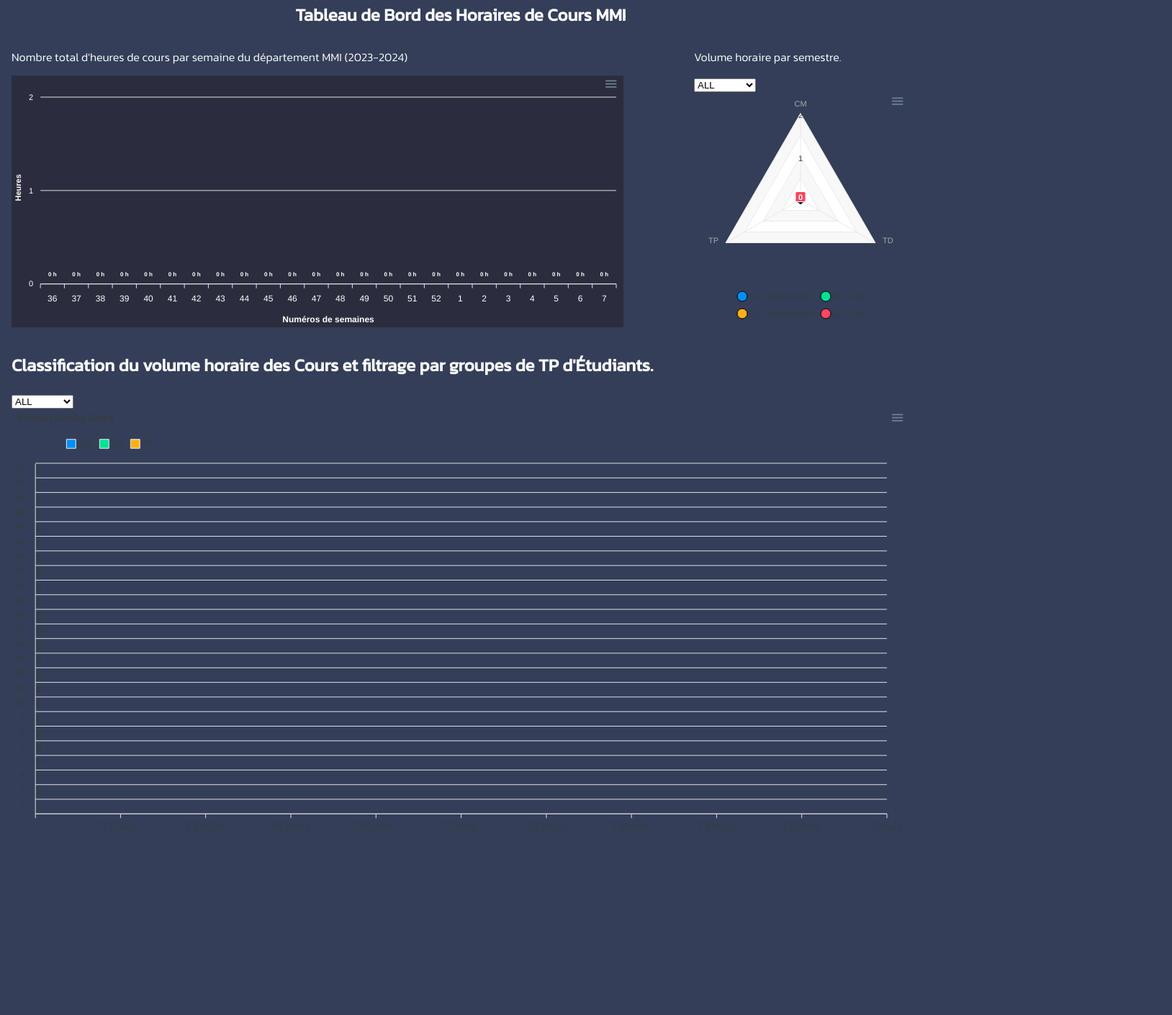
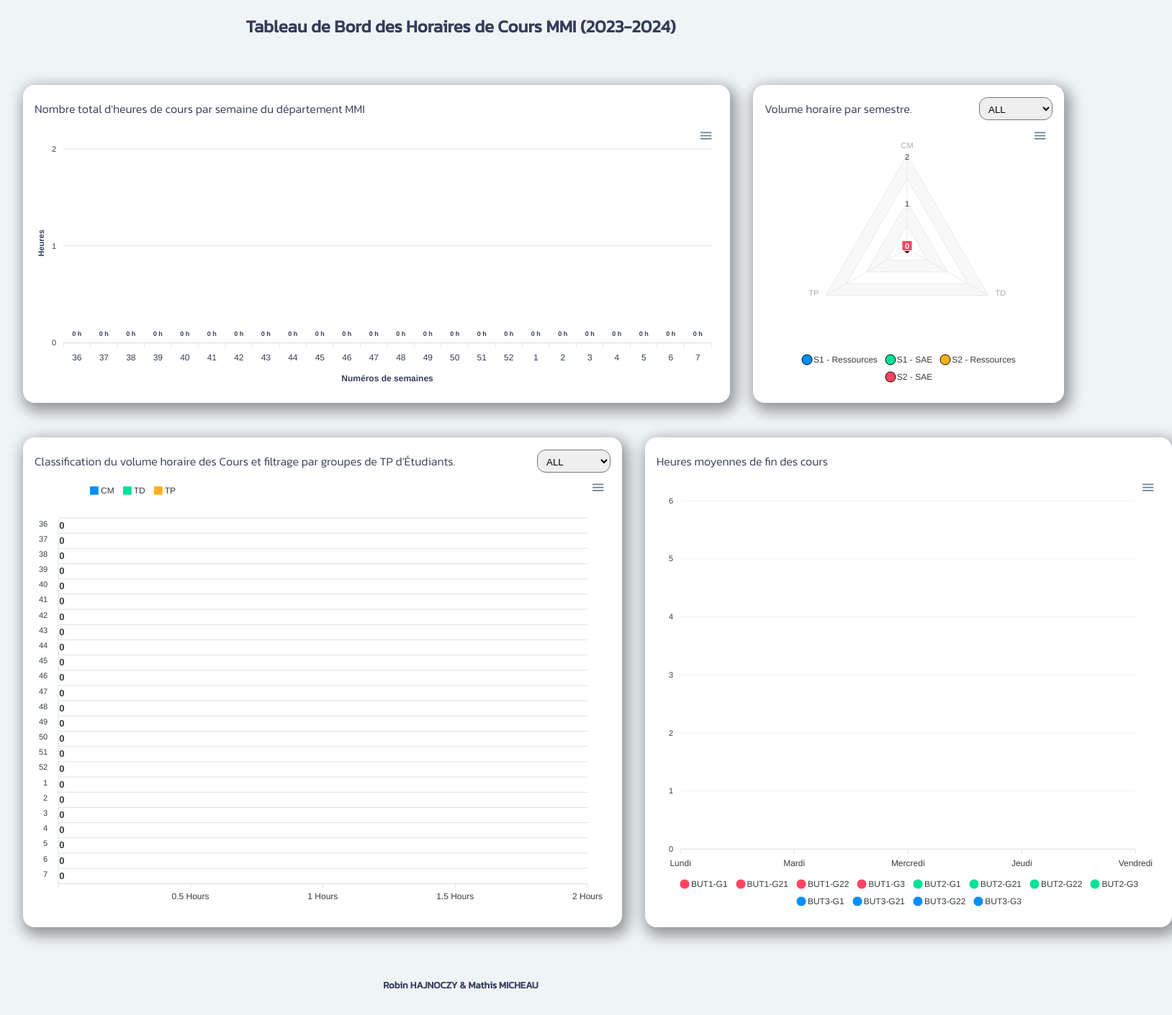
Before and after one commit to Robinho0413/SAE3.03-Sprint2, a website built with Vite: page index.html in a window 1280 px wide. Shown: the part 13-1424 px from the top of the page at 72% size, 1628 px wide, since content can reach past the window. Before the commit the page ends 1213 px from the top, so only its background shows below. Built offline with nearby package versions, Linux system fonts and the light colour scheme; files whose address does not match are found by name; what ical would draw is missing.

Commit message:
Dashboard Final

```diff
--- a/index.html
+++ b/index.html
@@ -11,14 +11,21 @@
 
 <body>
 
-  <h1 id="windowtp" class="title">Tableau de Bord des Horaires de Cours MMI</h1>
-
+  <h1 id="windowtp" class="title">Tableau de Bord des Horaires de Cours MMI (2023-2024)</h1>
+  <br>
+  </br>
+  <section class="container">
     <div class="container1">
+      <div class="bloc">
         <div name="Itération 1">
-      <h2 class="it__title">Nombre total d'heures de cours par semaine du département MMI (2023-2024)</h2>
+          <h2 class="it__title">Nombre total d'heures de cours par semaine du département MMI </h2>
           <div id="chart"></div>
         </div>
-    <div name="Itération 3">
+      </div>
+
+
+      <div class="bloc" name="Itération 3">
+        <div class="it3__title">
           <h2 class="it__title">Volume horaire par semestre.</h2>
           <select class="nav__groups" name="groups" id="select-it3">
             <option id="select-group-all" value="all">ALL</option>
@@ -38,17 +45,21 @@
             <option id="select-group-mmi3" value="BUT3-G22">BUT3-G22</option>
             <option id="select-group-mmi3" value="BUT3-G3">BUT3-G3</option>
           </select>
+        </div>
+
 
         <div id="chart3"></div>
 
       </div>
     </div>
 
-    <div name="Itération 2">
-      <h2>Classification du volume horaire des Cours et filtrage par groupes de TP d'Étudiants.</h2>
+    <div class="container2">
+      <div class="bloc" name="Itération 2">
+        <div class="it2__title">
+          <h2 class="it__title">Classification du volume horaire des Cours et filtrage par groupes de TP d'Étudiants.
+          </h2>
           <select class="nav__groups" name="groups" id="select-groups">
             <option id="select-group-all" value="all">ALL</option>
-
             <option id="select-group-mmi1" value="BUT1-G1">BUT1-G1</option>
             <option id="select-group-mmi1" value="BUT1-G21">BUT1-G21</option>
             <option id="select-group-mmi1" value="BUT1-G22">BUT1-G22</option>
@@ -64,10 +75,21 @@
             <option id="select-group-mmi3" value="BUT3-G22">BUT3-G22</option>
             <option id="select-group-mmi3" value="BUT3-G3">BUT3-G3</option>
           </select>
+        </div>
 
         <div id="chart2"></div>
 
       </div>
+      <div class="bloc">
+        <h2 class="it__title">Heures moyennes de fin des cours</h2>
+        <div class="chart4" id="chart4"></div>
+      </div>
+    </div>
+  </section>
+  <br>
+  </br>
+  <h5 class="credit">Robin HAJNOCZY & Mathis MICHEAU</h5>
+
 
 
 
--- a/js/model.js
+++ b/js/model.js
@@ -56,6 +56,13 @@ M.getEventsWithCourse = function (course) {
 
 };
 
+M.getEventsWithGroup = function (group) {
+    let allEv = M.getConcatEvents();
+
+    return allEv.filter(ev => ev.groups.includes(group));
+
+};
+
 
 
 Date.prototype.getWeek = function () {
@@ -72,7 +79,6 @@ Date.prototype.getWeek = function () {
 
 
 
-// Fonction Initial qui calcule la durée des cours par numéro de semaine.
 
 // Fonction Initial qui formate le tableau d'objet.
 M.FormatResults = function (result) {
@@ -152,45 +158,8 @@ M.getCountsByWeekWithCourse = function (course, value) {
     return resultArray;
 };
 
-// M.getCountsByWeekSemester = function (course, value) {
-//     let allCalendars = M.getEventsWithCourse(course);
-//     let CalS1R = [];
-//     let Total = 0; // Déplacer la déclaration de Total à l'extérieur des blocs if/else
 
-//     for (let ev of allCalendars) {
-//         if (ev.title.includes('R1') || ev.title.includes('R3') || ev.title.includes('R5')) {
-//             CalS1R.push(ev);
-//         }
-//     }
-
-//     if (value == '0') {
-//         for (let cm of CalS1R) {
-//             let duration = (cm.end - cm.start) / (1000 * 60 * 60);
-//             Total += duration;
-//             console.log(Total);
-//         }
-//     } else {
-//         let eventByGroup = [];
-//         for (let cal of CalS1R) {
-//             if (cal.groups.includes(value)) {
-//                 eventByGroup.push(cal);
-//             }
-//         }
-//         for (let cm of eventByGroup) {
-//             let duration = (cm.end - cm.start) / (1000 * 60 * 60);
-//             Total += duration;
-//             console.log(Total);
-//         }
-//     }
-
-//     console.log(Total);
-//     const resultArray = M.FormatResults(res);
-//     console.log(resultArray);
-
-//     return resultArray;
-// };
-
-
+// Fonction Itération 3
 M.getCountsByWeekSemester = function (course, value, semester) {
     let allCalendars = M.getEventsWithCourse(course);
     let CalS1R = [];
@@ -253,8 +222,77 @@ M.getCountsByWeekSemester = function (course, value, semester) {
     return Total;
 };
 
+// Fonction Itération 4
+M.getClosingHoursByDay = function(group, day) {
+    // Filtrage par groupe
+    let allEvByGroup = M.getEventsWithGroup(group);
+
+    // Filtrage par jour
+    allEvByGroup = allEvByGroup.filter(ev => ev.end.toString().includes(day));
 
 
+    // Objet pour regrouper les cours par date
+    let coursParDate = {};
+
+    for(let evByGroup of allEvByGroup){
+        let dateKey = evByGroup.end.toISOString().split('T')[0];
+
+
+        if (!coursParDate[dateKey]) {
+            coursParDate[dateKey] = [];
+        }
+
+        coursParDate[dateKey].push(evByGroup);
+    }
+
+    // création d'un tableau regroupant les cours se finissant le plus tard pour chaque jour
+    let allLastCourse = [];
+
+    for(let date in coursParDate){
+
+        let lastCourse = coursParDate[date][coursParDate[date].length - 1]
+        allLastCourse.push(lastCourse)
+
+
+    }
+
+
+    // calcul moyenne
+    let nbEv = 0
+    let totalHeures = 0
+
+    for(let heures of allLastCourse){
+        totalHeures = totalHeures + heures.end.getHours();
+
+        nbEv = nbEv + 1;
+    }
+
+
+    let average = totalHeures / nbEv;
+    let roundAverage = average.toFixed(1);
+    return roundAverage
+}
+
+// Fonction Itération 4
+M.getClosingHoursByAllDays = function(group){
+    let days = [
+        'Mon',
+        'Tue',
+        'Wed',
+        'Thu',
+        'Fri'
+    ]
+
+    let dayCourses = []
+
+    for(let day of days){
+        let dayCourse = M.getClosingHoursByDay(group, day)
+        dayCourses.push(dayCourse)
+    }
+
+    return dayCourses
+
+}
 
 
 
--- a/js/view.js
+++ b/js/view.js
@@ -41,9 +41,18 @@ V.ChartVolume = function (hoursVolume) {
     var options = {
         chart: {
             type: 'bar',
-            width: 850,
-            height: 350,
-            background: '#2B2D3E'
+            width: 950,
+            height: 360,
+            background: '#FFF',
+            dropShadow: {
+                enabled: true,
+                top: 1,
+                left: 1,
+                blur: 1,
+                color: '#888',
+                opacity: 0.2
+            },
+            borderRadius: 5 // Bords arrondis
         },
         series: [{
             name: 'heures',
@@ -53,13 +62,13 @@ V.ChartVolume = function (hoursVolume) {
             title: {
                 text: 'Numéros de semaines',
                 style: {
-                    color: '#fff' //
+                    color: '#343E59' //
                 }
             },
             categories: V.generateWeekNumbers(),
             labels: {
                 style: {
-                    colors: '#fff' // Couleur du texte des étiquettes de l'axe des abscisses
+                    colors: '#343E59' // Couleur du texte des étiquettes de l'axe des abscisses
                 }
             }
 
@@ -78,8 +87,8 @@ V.ChartVolume = function (hoursVolume) {
             },
             offsetY: -20, // Ajustez cette valeur pour régler la distance entre la barre et le libellé
             style: {
-                fontSize: '8px',
-                colors: ['#FFF'] // Couleur du texte
+                fontSize: '9px',
+                colors: ['#343E59'] // Couleur du texte
             },
 
         },
@@ -87,12 +96,12 @@ V.ChartVolume = function (hoursVolume) {
             title: {
                 text: 'Heures',
                 style: {
-                    color: '#fff' //
+                    color: '#343E59' //
                 }
             },
             labels: {
                 style: {
-                colors: '#fff' // Couleur du texte des étiquettes de l'axe des abscisses
+                colors: '#343E59' // Couleur du texte des étiquettes de l'axe des abscisses
                 },
                 formatter: function (value) {
                     return Math.round(value); // Arrondir à un nombre entier
@@ -101,7 +110,7 @@ V.ChartVolume = function (hoursVolume) {
             forceNiceScale: true // Force les valeurs de l'axe Y à être des nombres entiers
         },
         tooltip: {
-            theme: 'dark',
+            theme: 'light',
             x: {
                 formatter: function (val) {
                     return 'Semaine ' + val; // Ajouter 'Semaine' devant le numéro
@@ -137,6 +146,7 @@ V.CreateStackedBar = function (cm, td, tp) {
 
     console.log(cmcopy)
     var options2 = {
+
         series: [{
             name: 'CM',
             data: cmcopy,
@@ -147,11 +157,17 @@ V.CreateStackedBar = function (cm, td, tp) {
             name: 'TP',
             data: tpcopy
         },],
+
         chart: {
             type: 'bar',
+            width: 800,
             height: 600,
             stacked: true,
+            background: '#FFF',
+
+
         },
+
         plotOptions: {
             bar: {
                 horizontal: true,
@@ -170,9 +186,6 @@ V.CreateStackedBar = function (cm, td, tp) {
         stroke: {
             width: 1,
             colors: ['#fff']
-        },
-        title: {
-            text: 'Fiction Books Sales'
         },
         xaxis: {
             categories: V.generateWeekNumbers(),
@@ -216,18 +229,7 @@ V.CreateStackedBar = function (cm, td, tp) {
 
 }
 
-ApexCharts.exec('chart-id', 'updateOptions', {
-    chart: {
-        events: {
-            dataPointSelection: function (event, chartContext, config) {
-                // Changer la couleur des catégories CM, TD, TP en blanc
-                $('.apexcharts-category-labels text:contains("CM")').css('fill', '#FFFFFF');
-                $('.apexcharts-category-labels text:contains("TD")').css('fill', '#FFFFFF');
-                $('.apexcharts-category-labels text:contains("TP")').css('fill', '#FFFFFF');
-            }
-        }
-    }
-});
+
 
 // Iteration 3 : Chart volume horaires Resssources et SAE
 V.CreateRadar = function (S1R, S1S, S2R, S2S) {
@@ -256,15 +258,17 @@ V.CreateRadar = function (S1R, S1S, S2R, S2S) {
         }],
 
         chart: {
-            height: 320,
+            width : 400,
+            height: 360,
             type: 'radar',
+            background: '#FFF',
         },
         dataLabels: {
             enabled: true
         },
         plotOptions: {
             radar: {
-                size: 120,
+                size: 130,
                 polygons: {
                     strokeColors: '#e9e9e9',
                     fill: {
@@ -282,7 +286,7 @@ V.CreateRadar = function (S1R, S1S, S2R, S2S) {
         tooltip: {
             y: {
                 formatter: function (val) {
-                    return val
+                    return val +'h'
                 }
             }
         },
@@ -302,14 +306,7 @@ V.CreateRadar = function (S1R, S1S, S2R, S2S) {
                 }
             }
         },
-        tooltip: {
-            theme: 'dark',
-            x: {
-                formatter: function (val) {
-                    return 'Semaine ' + val; // Ajouter 'Semaine' devant le numéro
-                }
-            }
-        }
+
 
 
     };
@@ -327,6 +324,120 @@ V.CreateRadar = function (S1R, S1S, S2R, S2S) {
 }
 
 
+// Iteration 4
+V.endOfCourseTime = function(dataBut1G1, dataBut1G21, dataBut1G22, dataBut1G3, dataBut2G1, dataBut2G21, dataBut2G22, dataBut2G3, dataBut3G1, dataBut3G21, dataBut3G22, dataBut3G3){
+    var options = {
+            series: [{
+              name: "BUT1-G1",
+              data: dataBut1G1,
+              color: 'rgb(255, 69, 96)'
+            },
+            {
+              name: "BUT1-G21",
+              data: dataBut1G21,
+              color: 'rgb(255, 69, 96)'
+            },
+            {
+              name: 'BUT1-G22',
+              data: dataBut1G22,
+              color: 'rgb(255, 69, 96)'
+            },
+            {
+              name: 'BUT1-G3',
+              data: dataBut1G3,
+              color: 'rgb(255, 69, 96)'
+            },
+            {
+              name: 'BUT2-G1',
+              data: dataBut2G1,
+              color: 'rgb(0, 227, 150)'
+            },
+            {
+              name: 'BUT2-G21',
+              data: dataBut2G21,
+              color: 'rgb(0, 227, 150)'
+            },
+            {
+              name: 'BUT2-G22',
+              data: dataBut2G22,
+              color: 'rgb(0, 227, 150)'
+            },
+            {
+              name: 'BUT2-G3',
+              data: dataBut2G3,
+              color: 'rgb(0, 227, 150)'
+            },
+            {
+              name: 'BUT3-G1',
+              data: dataBut3G1,
+              color: 'rgb(0, 143, 251)'
+            },
+            {
+              name: 'BUT3-G21',
+              data: dataBut3G21,
+              color: 'rgb(0, 143, 251)'
+            },
+            {
+              name: 'BUT3-G22',
+              data: dataBut3G22,
+              color: 'rgb(0, 143, 251)'
+            },
+            {
+              name: 'BUT3-G3',
+              data: dataBut3G3,
+              color: 'rgb(0, 143, 251)'
+            }
+          ],
+            chart: {
+            height: 600,
+            width: 700,
+            type: 'line',
+            zoom: {
+              enabled: false
+            },
+            background: '#FFF',
+          },
+          dataLabels: {
+            enabled: false
+          },
+          stroke: {
+            width: 2,
+          },
+
+          legend: {
+            tooltipHoverFormatter: function(val, opts) {
+              return val + ' - ' + opts.w.globals.series[opts.seriesIndex][opts.dataPointIndex] + ''
+            }
+          },
+          markers: {
+            size: 0,
+            hover: {
+              sizeOffset: 6
+            }
+          },
+          xaxis: {
+            categories: ['Lundi', 'Mardi','Mercredi','Jeudi','Vendredi']
+          },
+          tooltip: {
+            y: [
+              {
+                title: {
+                  formatter: function (val) {
+                    return val;
+                  }
+                }
+              }
+            ]
+          },
+          grid: {
+            borderColor: '#f1f1f1',
+          }
+          };
+
+          V.chart4 = new ApexCharts(document.querySelector("#chart4"), options);
+          V.chart4.render();
+}
+
 
 
 
--- a/main.js
+++ b/main.js
@@ -20,15 +20,32 @@ C.init = function () {
 
 
 
-
   window.scrollTo(0, 0)
 
   let it3 = document.querySelector('#select-it3');
   it3.addEventListener('change', C.handler_changeOnGroup3);
+
   //filtrer par groupe
   let group = document.querySelector('#select-groups');
   group.addEventListener('change', C.handler_changeOnGroup);
 
+
+  // Iteration 4
+  let dataBut1G1 = M.getClosingHoursByAllDays('BUT1-G1')
+  let dataBut1G21 = M.getClosingHoursByAllDays('BUT1-G21')
+  let dataBut1G22 = M.getClosingHoursByAllDays('BUT1-G22')
+  let dataBut1G3 = M.getClosingHoursByAllDays('BUT1-G3')
+
+  let dataBut2G1 = M.getClosingHoursByAllDays('BUT2-G1')
+  let dataBut2G21 = M.getClosingHoursByAllDays('BUT2-G21')
+  let dataBut2G22 = M.getClosingHoursByAllDays('BUT2-G22')
+  let dataBut2G3 = M.getClosingHoursByAllDays('BUT2-G3')
+
+  let dataBut3G1 = M.getClosingHoursByAllDays('BUT3-G1')
+  let dataBut3G21 = M.getClosingHoursByAllDays('BUT3-G21')
+  let dataBut3G22 = M.getClosingHoursByAllDays('BUT3-G22')
+  let dataBut3G3 = M.getClosingHoursByAllDays('BUT3-G3')
+  V.endOfCourseTime(dataBut1G1, dataBut1G21, dataBut1G22, dataBut1G3, dataBut2G1, dataBut2G21, dataBut2G22, dataBut2G3, dataBut3G1, dataBut3G21, dataBut3G22, dataBut3G3)
 
 
 }
--- a/style.css
+++ b/style.css
@@ -1,9 +1,10 @@
 @import url('https://fonts.googleapis.com/css2?family=Kanit:wght@300;400&family=Lexend&display=swap');
 body {
-    margin: 1rem;
-    color: #FFF;
+    margin: 2rem;
+    color: #343E59;
     font-family: Kanit;
-    background-color:#343E59 ;
+    background-color:#EFF4F7;
+
 }
 
 .title {
@@ -16,12 +17,58 @@ body {
     font-weight: 300;
 }
 
+.container {
+    display: flex;
+    flex-direction: column;
+    gap: 3rem;
+}
+
 .container1 {
     display: flex;
     justify-content: space-between;
+    gap: 2rem;
 
+
+}
+
+.bloc {
+    background-color: #FFF;
+    padding: .5rem 1rem;
+    border-radius: 1rem;
+    box-shadow: 4px 7px 19px 5px rgba(0,0,0,0.38) ;
+}
+
+.container2 {
+    display: flex;
+    justify-content: space-between;
+    gap: 2rem;
 }
 
 .apexcharts-legend-text {
     fill: #ff0000; /* Choisir la couleur que vous souhaitez */
 }
+
+.it3__title{
+    display: flex;
+    justify-content: space-between;
+    align-items: center;
+}
+
+.it2__title{
+    display: flex;
+    justify-content: space-between;
+    align-items: center;
+    width: 800px;
+
+}
+
+.nav__groups {
+    height: 2rem;
+    border-radius: .75rem;
+    padding: 0.5rem;
+
+}
+
+.credit {
+    text-align: center;
+}
```
Lines whose indentation alone changed are shown as unchanged.
